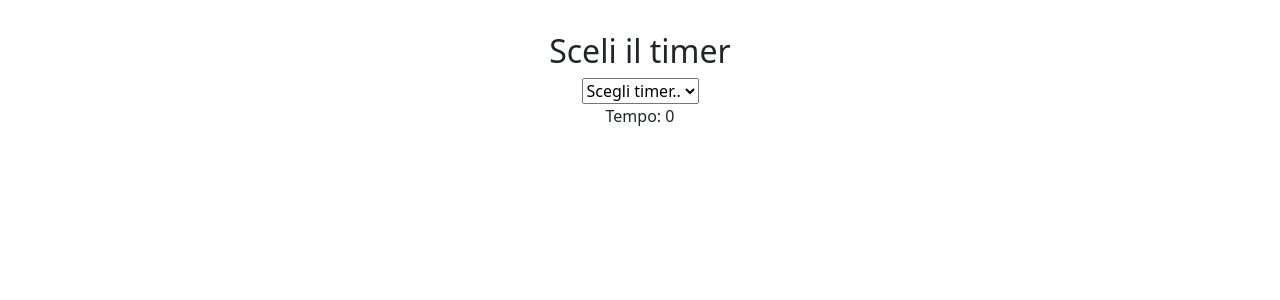
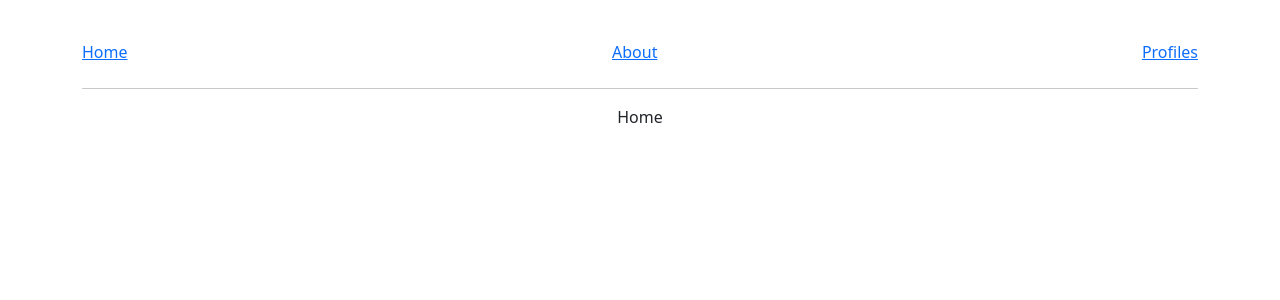
Before and after one commit to nataliiaborovyk/ITS_Web_Vite, a React (Vite) app: page / in a window 1280 px wide. Shown: the top 300 px of the page. Built offline with nearby package versions, Linux system fonts and the light colour scheme.

Commit message:
update 14.03.2026

```diff
--- a/src/App.jsx
+++ b/src/App.jsx
@@ -21,6 +21,7 @@ import UseEff1_dipendenze from './0_per_esame/UseEff1_dipendenze'
 import UseEff_fetch from './0_per_esame/UseEff_fetch'
 import UseRef_cronometro from './0_per_esame/UseRef_cronometro'
 import UseEff_cronometro from './0_per_esame/UseEff_cronometro'
+import ProvaRouter from './Router/ProvaRouter'
 
 function App() {
 
@@ -51,7 +52,8 @@ function App() {
     {/* <UseEff1_dipendenze/>
     <UseEff_fetch/> */}
     {/* <UseEff_cronometro/> */}
-    <UseEff_cronometro/>
+    {/* <UseEff_cronometro/> */}
+    <ProvaRouter/>
     </div>
 
     </>
```
Also changed, not shown: 1 other file (tests, documents, lock files or other folders).
